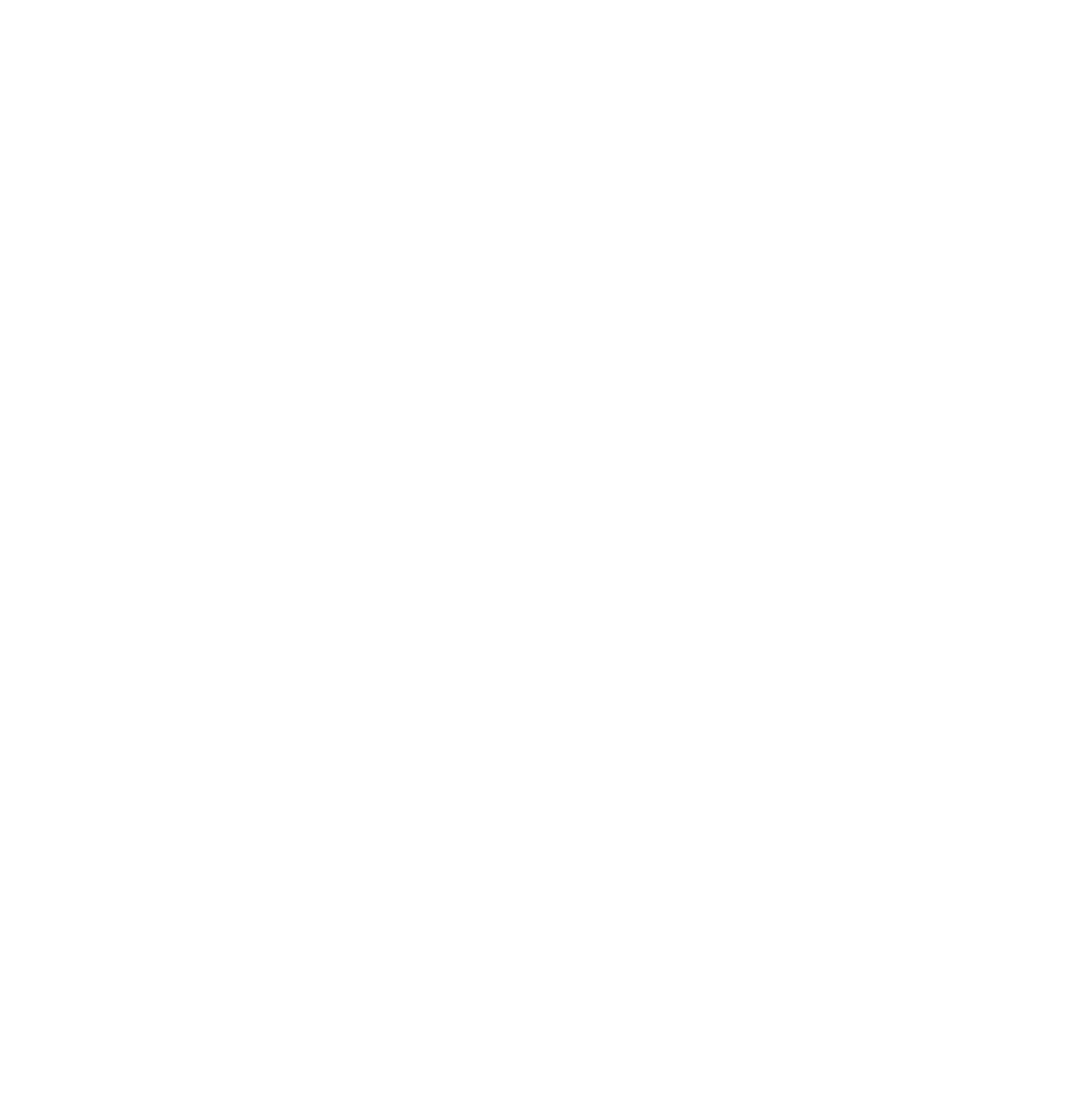
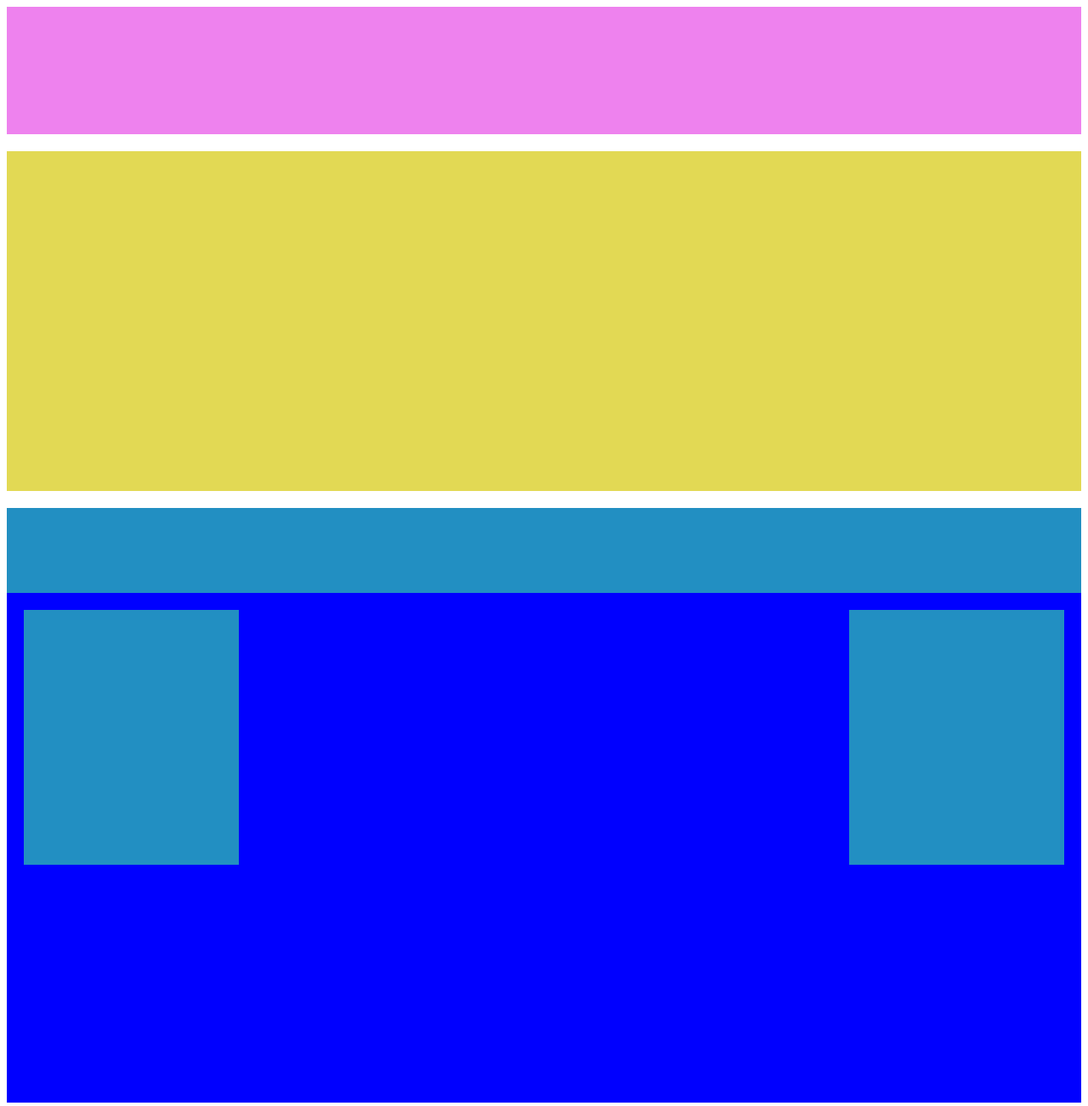
Before and after one commit to MariaAndreaGiardiello/htmlcss-struttura-wp, a plain HTML site: page index.html in a window 1280 px wide. Shown: the whole page at 85% size. Before the commit the page ends 800 px from the top, so only its background shows below. Drawn offline with Linux system fonts and the light colour scheme.

Commit message:
Intestazione + blocco centrale

```diff
--- a/index.html
+++ b/index.html
@@ -7,13 +7,33 @@
     <title>Struttura WP</title>
     <link rel="stylesheet" href="style.css">
 </head>
+
 <body>
-    <header>
-        <div class="intestazione"></div>
-    </header>
+    <div id="container">
+        <!--Intestazione-->
+        <header>
+            <div class="intestazione"></div>
+        </header>
+        <!--/Intestazione-->
 
-    <body>
+        <!--Blocco centrale + colonne-->
+        <main>
+            <div class="blocco_centrale"></div>
+            <div class="blocco_centrale_alto"></div>
+            <div class="middle_container">
+                <div class="clearfix">
+                        <div class="colonna_dx"></div>
+                        <div class="colonna_centrale"></div>
+                        <div class="colonna_sx"></div>
+                    </div>
+                </div>
+            </div>
+        </main>
+        <!--/Blocco centrale + colonne-->
 
-    </body>
+        <!--Footer-->
+        <div class="footer"></div>
+        <!--/Footer-->
+        </div>
 </body>
 </html>
--- a/style.css
+++ b/style.css
@@ -0,0 +1,49 @@
+
+#container {
+    max-width: 1280px;
+    margin: auto;
+}
+
+.clearfix::after {
+    content: "";
+    display: table;
+    clear: both;
+}
+
+header {
+    background-color: violet;
+    height: 150px;
+    margin-bottom: 20px;
+}
+
+.blocco_centrale {
+    background-color: rgb(226, 217, 84);
+    height: 400px;
+    margin-bottom: 20px;
+}
+
+.blocco_centrale_alto {
+    background-color: rgb(34, 143, 194);
+    height: 100px;
+}
+
+.middle_container{
+    background-color: blue;
+    height:600px
+}
+
+.colonna_dx {
+    background-color:rgb(34, 143, 194);
+    float: left;
+    width: 20%;
+    min-height: 300px;
+    margin: 20px 20px;
+}
+
+.colonna_sx {
+    background-color:rgb(34, 143, 194);
+    float: right;
+    width: 20%;
+    min-height: 300px;
+    margin: 20px 20px;
+}
```
